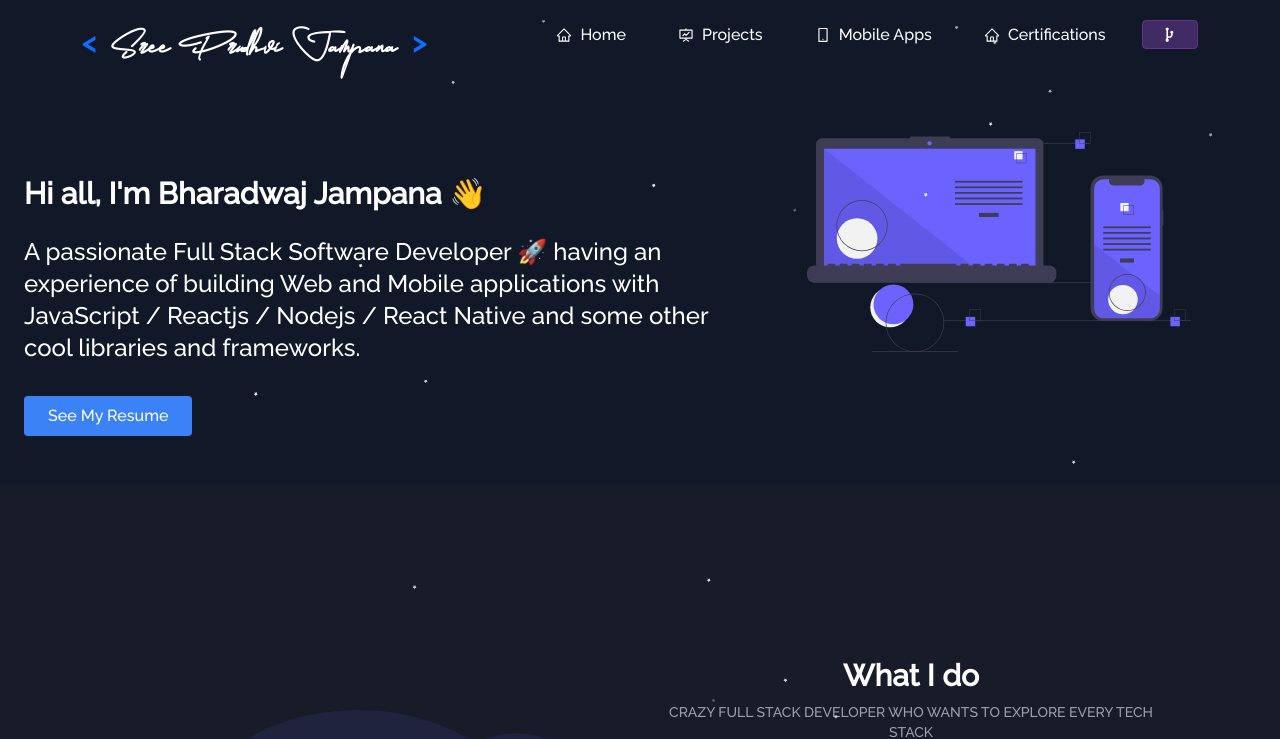
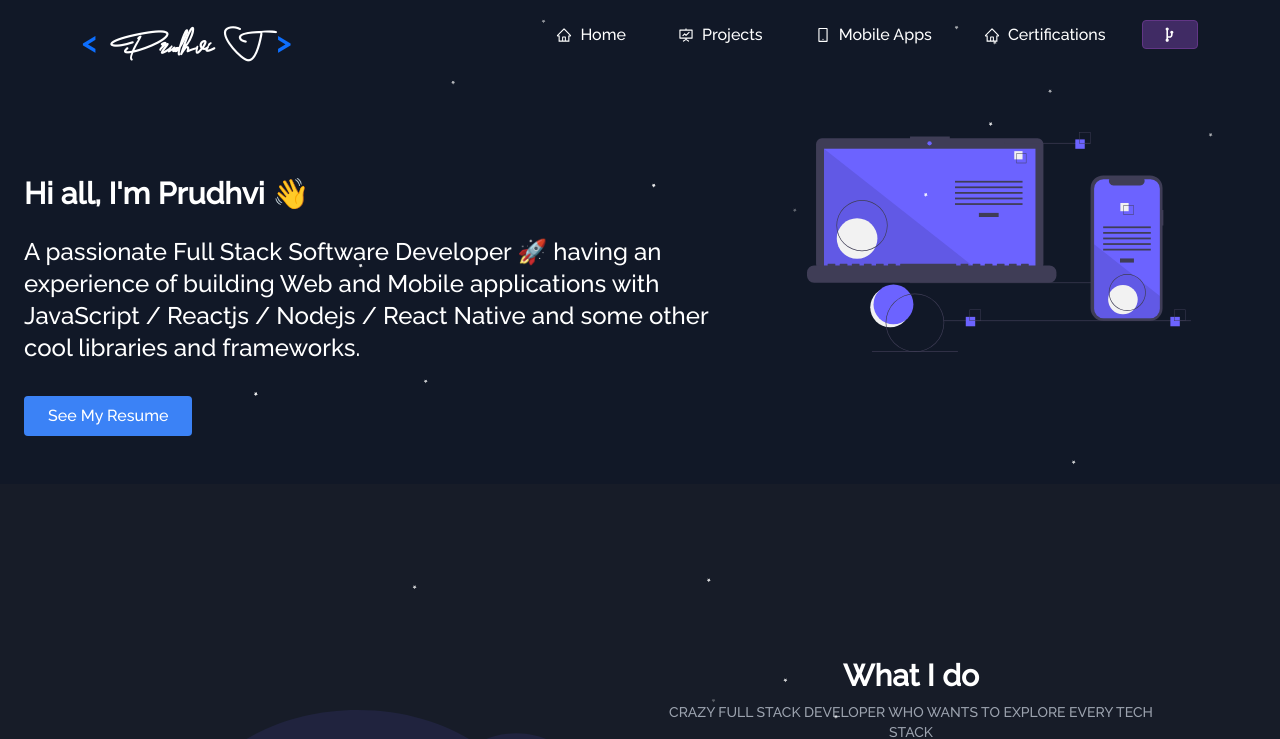
Before and after one commit to prudhvij15/portfolio, a React (Create React App) app: page / in a window 1280 px wide. Shown: the top 739 px of the page. Built offline with nearby package versions, Linux system fonts and the light colour scheme.

Commit message:
updated profile

```diff
--- a/src/components/Home/Home.js
+++ b/src/components/Home/Home.js
@@ -8,7 +8,7 @@ import Certifications from "./Certifications";
 ReactGA.initialize("G-ZQSHP502GJ");
 
 const Home = () => {
-  const Name = " Bharadwaj Jampana";
+  const Name = " Prudhvi";
   const [showResume, setShowResume] = useState(false);
 
   const handleOverlayClick = (e) => {
--- a/src/components/Navbar.js
+++ b/src/components/Navbar.js
@@ -57,7 +57,7 @@ const NavBar = ({ iframeOpen }) => {
           <a href="/" className="logo">
             <span className="grey-color">&lt; </span>
             <span className="logo-name" style={{ color: "white" }}>
-              Sree Prudhvi Jampana
+              Prudhvi J
             </span>
             <span> &gt; </span>
           </a>
```
